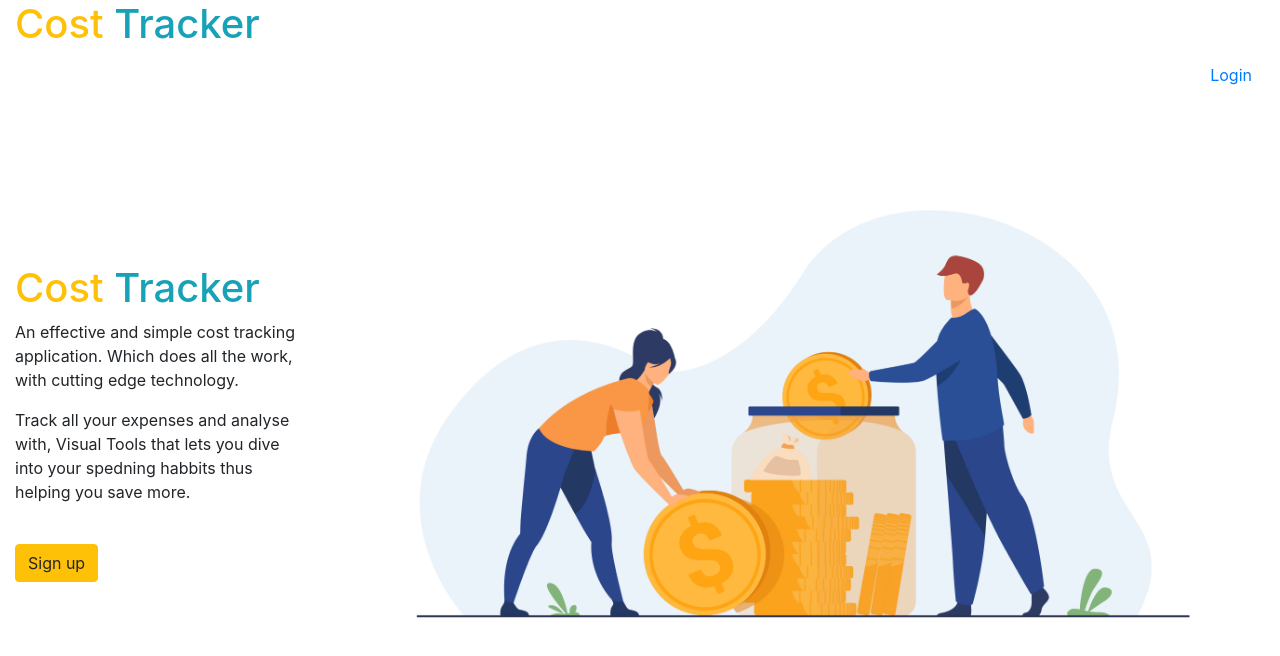
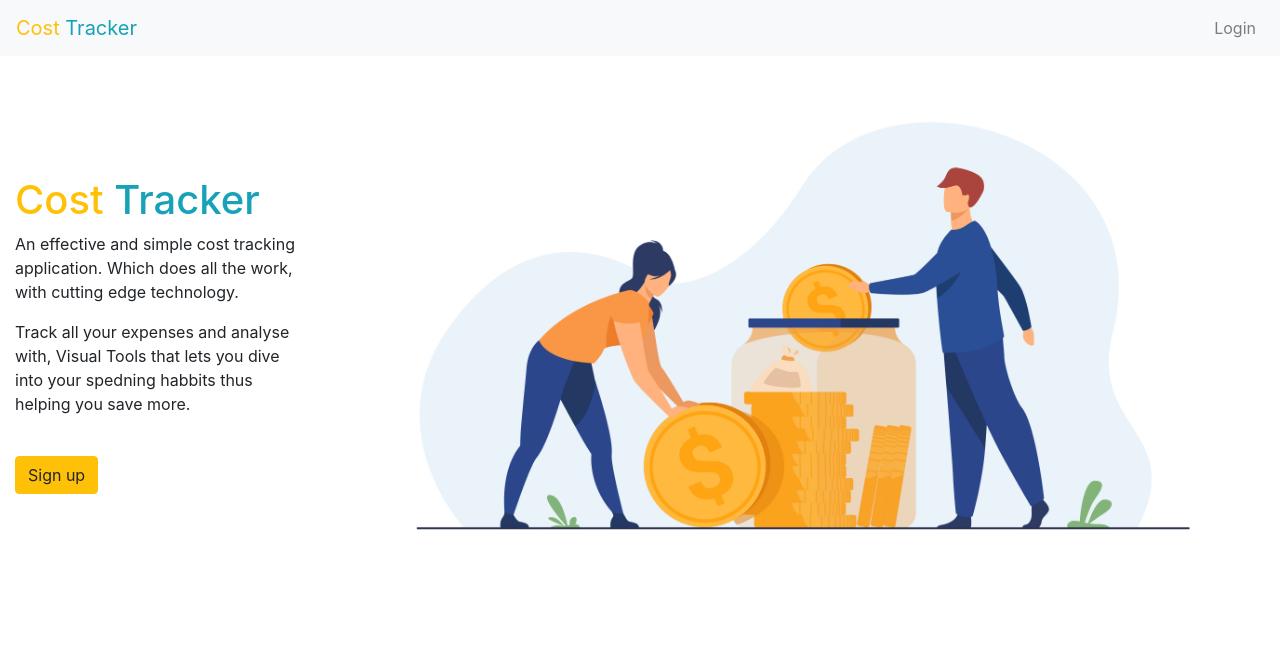
Before and after one commit to Prabandham/ui, a React (Create React App) app: page / in a window 1280 px wide. Shown: the top 656 px of the page. Built offline with nearby package versions, Linux system fonts and the light colour scheme.

Commit message:
Adding login and logout functionality

```diff
--- a/package.json
+++ b/package.json
@@ -6,9 +6,11 @@
     "@testing-library/jest-dom": "^4.2.4",
     "@testing-library/react": "^9.3.2",
     "@testing-library/user-event": "^7.1.2",
+    "axios": "^0.19.2",
     "bootstrap": "^4.4.1",
     "moment": "^2.24.0",
     "react": "^16.13.1",
+    "react-cookies": "^0.1.1",
     "react-dom": "^16.13.1",
     "react-router-dom": "^5.1.2",
     "react-scripts": "3.4.1",
--- /dev/null
+++ b/src/ApiConstants.js
@@ -0,0 +1,13 @@
+import axios from "axios";
+
+const BACKEND_URL = "http://localhost:8080";
+
+export const ApiConstants = {
+    login: (params) => {
+        return axios({
+            method: "post",
+            url: `${BACKEND_URL}/login`,
+            data: params
+        });
+    }
+};
--- a/src/App.js
+++ b/src/App.js
@@ -1,42 +1,105 @@
 import {
-  Link,
-  Route,
-  BrowserRouter as Router,
-  Switch,
-} from 'react-router-dom';
+  Collapse, Navbar, NavbarToggler, Nav, NavItem,
+} from 'reactstrap';
 import React, { Component } from 'react';
+import { BrowserRouter as Router, Link, Route, Switch } from "react-router-dom";
 
 import AuthenticatedRoute from './utils/AuthenticatedRoute';
 import DashboardContainer from './containers/DashboardContainer';
 import LandingPageContainer from './containers/LandingPageContainer';
 import LoginPageContainer from './containers/LoginPageContainer';
-import {Col} from "reactstrap";
+import {getCookies, removeAllCookies} from "./utils/Cookies";
 
 export default class App extends Component {
+  constructor(props) {
+    super(props);
+    this.state = {
+      isOpen: false,
+      isLoggedIn: false,
+      showLoginLink: true,
+    }
+  }
+
+  componentDidMount() {
+    const isLoggedIn = Boolean(getCookies("authToken"));
+    this.setState({ isLoggedIn })
+  }
+
+  componentWillUnmount() {
+    const isLoggedIn = Boolean(getCookies("authToken"));
+    this.setState({ isLoggedIn })
+  }
+
+  toggle = () => {
+    this.setState({ isOpen: !this.state.isOpen })
+  };
+
+  setLoginStatus = (isLoggedIn) => {
+      this.setState({ isLoggedIn })
+  };
+
+  setShowLoginLink = (value) => {
+    this.setState({showLoginLink: value})
+  };
+
+  logOut = () => {
+    removeAllCookies();
+    this.setState({
+      isLoggedIn: false,
+      showLoginLink: true,
+    })
+  };
+
+  renderNavBar = () => {
+    const { isOpen, isLoggedIn, showLoginLink } = this.state;
+    const brandNavLink = isLoggedIn ? "/dashboard" : "/";
+    return(
+        <Navbar color="light" fixed="top" light expand="md">
+          <Link className="navbar-brand" to={brandNavLink}>
+            <span className="text-warning">Cost </span>
+            <span className="text-info">Tracker</span>
+          </Link>
+          <NavbarToggler onClick={this.toggle} />
+          <Collapse isOpen={isOpen} navbar>
+            <Nav className="ml-auto order-3" navbar>
+              <NavItem>
+                {showLoginLink &&
+                  (<Link className="nav-link" to={"/login"}>Login</Link>)
+                }
+                {isLoggedIn &&
+                  (<Link className="nav-link" to="#" onClick={this.logOut}>LogOut</Link>)
+                }
+              </NavItem>
+            </Nav>
+          </Collapse>
+        </Navbar>
+    )
+  };
+
   render() {
     return (
       <Router>
         <div className="container-fluid">
-          {/*Replace below with NavBar*/}
-          <div className="mb-5">
-            <Link to="/">
-              <h1>
-                <span className="text-warning">Cost </span>
-                <span className="text-info" style={{ "color": "#2c458b" }}>Tracker</span>
-              </h1>
-            </Link>
-            <Link to="/login" className="btn btn-link float-right">Login</Link>{' '}
+          {this.renderNavBar()}
+          <div style={{ "marginTop": "80px" }}>
+            <Switch>
+              <Route path="/" exact render={(props) =>
+                  <LandingPageContainer
+                      {...props}
+                      setShowLoginLink={this.setShowLoginLink}
+                   />
+              }/>
+              <Route path="/login" exact render={(props) =>
+                  <LoginPageContainer
+                      {...props}
+                      setLoginStatus={this.setLoginStatus}
+                      setShowLoginLink={this.setShowLoginLink}
+                  />
+              }/>
+              <AuthenticatedRoute component={DashboardContainer} exact path="/dashboard" />
+              <Route render={() => <h1 className="text-center text-danger">Page not found</h1>} />
+          </Switch>
           </div>
-          <br />
-          <br />
-          <br />
-
-          <Switch>
-            <Route path="/" exact component={LandingPageContainer} />
-            <Route path="/login" exact component={LoginPageContainer} />
-            <AuthenticatedRoute component={DashboardContainer} exact path="/dashboard" />
-            <Route render={() => <h1>Page not found</h1>} />
-          </Switch>
         </div>
       </Router>
     )
--- a/src/containers/LandingPageContainer.js
+++ b/src/containers/LandingPageContainer.js
@@ -2,11 +2,8 @@ import { Button, Col, Row } from "reactstrap"
 import React, { Component } from 'react'
 
 export default class LandingPageContainer extends Component {
-    state = {
-        isLoggedIn: false,
-    }
-
     componentDidMount() {
+        this.props.setShowLoginLink(true)
     }
 
     render() {
--- a/src/containers/LoginPageContainer.js
+++ b/src/containers/LoginPageContainer.js
@@ -1,14 +1,89 @@
 import React, { Component } from 'react'
 import {
     Card, CardBody,
-    CardTitle, Button, Row, Form, FormGroup, Label, Col, Input
+    CardTitle, Button, Row, Form, FormGroup, Label, Col, Input, Alert
 } from 'reactstrap';
+import { ApiConstants } from "../ApiConstants";
+import {getCookies, setCookies} from "../utils/Cookies";
 
 export default class LoginPageContainer extends Component {
+    constructor(props) {
+        super(props);
+        this.state = {
+            email: "",
+            password: "",
+            loginFailureMessage: "",
+            showAlert: false,
+        };
+    }
+
+    componentDidMount() {
+        if (Boolean(getCookies("authToken"))) {
+            this.props.history.push("/dashboard");
+        }
+        this.props.setShowLoginLink(false);
+    }
+
+    onChangeEmail = (event) => {
+        this.setState({
+            email: event.target.value
+        })
+    };
+
+    onChangePassword = (event) => {
+        this.setState({
+            password: event.target.value
+        })
+    };
+
+    onAlertDismiss = () => {
+        this.setState({
+            showAlert: false,
+            loginFailureMessage: "",
+        })
+    };
+
+    onLoginClick = () => {
+        const { setLoginStatus } = this.props;
+        ApiConstants.login(this.state)
+            .then(response => {
+                const data = response.data;
+                setCookies("authToken", `${data.authToken}`);
+                setCookies("userId", `${data.userId}`);
+                setCookies("userInfo", `${JSON.stringify(data.userInfo)}`);
+                this.props.history.push("/dashboard");
+                setLoginStatus(true);
+            })
+            .catch(error => {
+                const status = error.response.status;
+                if (status === 401 || status === 400) {
+                    this.setState({
+                        loginFailureMessage: error.response.data.error,
+                        showAlert: true
+                    })
+                }
+            });
+    };
+
+    showLoginFailureMessage = () => {
+        const { loginFailureMessage, showAlert } = this.state;
+        return(
+            <div>
+                {showAlert &&
+                    <Alert color="danger" isOpen={showAlert} toggle={this.onAlertDismiss}>
+                        {loginFailureMessage}
+                    </Alert>
+                }
+            </div>
+        )
+    };
+
     render() {
+        const { email, password } = this.state;
         return (
             <Row className="d-flex justify-content-center">
                 <Col xs="12" sm="6">
+                    {this.showLoginFailureMessage()}
                     <Card>
                         <h3 className="text-center">
                             <span className="text-warning">Cost </span>
@@ -21,18 +96,39 @@ export default class LoginPageContainer extends Component {
                                 <FormGroup row>
                                     <Label for="exampleEmail" sm={2}>Email</Label>
                                     <Col sm={10}>
-                                        <Input type="email" name="email" id="exampleEmail" placeholder="with a placeholder" />
+                                        <Input
+                                            id="exampleEmail"
+                                            invalid
+                                            name="email"
+                                            onChange={this.onChangeEmail}
+                                            placeholder="Email"
+                                            type="email"
+                                            value={email}
+                                        />
                                     </Col>
                                 </FormGroup>
                                 <FormGroup row>
                                     <Label for="examplePassword" sm={2}>Password</Label>
                                     <Col sm={10}>
-                                        <Input type="password" name="password" id="examplePassword" placeholder="password placeholder" />
+                                        <Input
+                                            id="examplePassword"
+                                            name="password"
+                                            onChange={this.onChangePassword}
+                                            placeholder="Password"
+                                            type="password"
+                                            value={password}
+                                        />
                                     </Col>
                                 </FormGroup>
                             </Form>
                             <center>
-                                <Button className="float-md-right" color="info">Login</Button>
+                                <Button
+                                    className="float-md-right"
+                                    color="info"
+                                    onClick={this.onLoginClick}
+                                >
+                                    Login
+                                </Button>
                             </center>
                         </CardBody>
                     </Card>
--- a/src/index.js
+++ b/src/index.js
@@ -7,9 +7,9 @@ import React from 'react';
 import ReactDOM from 'react-dom';
 
 ReactDOM.render(
-  <React.StrictMode>
-    <App />
-  </React.StrictMode>,
+  // <React.StrictMode>
+    <App />,
+  // </React.StrictMode>,
   document.getElementById('root')
 );
 
--- a/src/utils/AuthenticatedRoute.js
+++ b/src/utils/AuthenticatedRoute.js
@@ -9,6 +9,7 @@ const AuthenticatedRoute = ({ component: Component, ...otherProps }) => {
     if (!isAuthenticated()) {
         return <Redirect to="/login" />;
     }
+    otherProps.isLoggedIn = isAuthenticated();
     if (userInfo) {
         otherProps.userInfo = JSON.parse(userInfo);
     } else {
--- a/src/utils/Cookies.js
+++ b/src/utils/Cookies.js
@@ -22,17 +22,15 @@ const getCookies = (cookieName = "") => {
 const setCookies = (
     cookieName = "",
     value = "",
-    expTime = moment().valueOf() + 3600,
+    expTime = moment().valueOf() + 86400000,
     path = "/"
 ) => {
     if (!cookieName) {
         return false;
     }
     const now = new Date();
-
     now.setTime(expTime);
-
-    document.cookie = `${cookieName} = ${encodeURIComponent(value)} ; expires= ${now.toUTCString()} ; path= ${path}`;
+    document.cookie = `${cookieName} = ${encodeURIComponent(value)}; expires= ${now.toUTCString()} ; path= ${path}`;
 };
 
 const removeCookies = (cookieName = "", path = "/") => {
```
Also changed, not shown: src/containers/DashboardContainer.js (+13 -3 lines), 1 other file (tests, documents, lock files or other folders).
